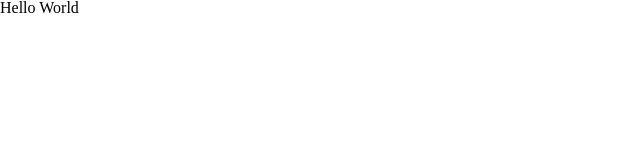
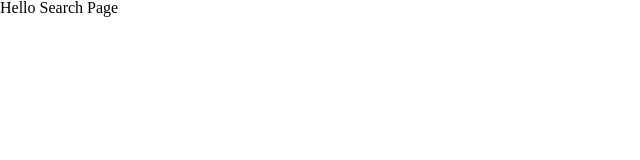
Before and after one commit to hhw12409/MyFlix, a React (Create React App) app: page /search in a window 1280 px wide. Shown: the top 160 px of the page, without its empty margins (0-640 px from the left). Built offline with nearby package versions, Linux system fonts and the light colour scheme.

Commit message:
Feat: router setting

```diff
--- a/package.json
+++ b/package.json
@@ -12,6 +12,7 @@
     "@types/react-dom": "^18.0.6",
     "react": "^18.2.0",
     "react-dom": "^18.2.0",
+    "react-router-dom": "^6.4.1",
     "react-scripts": "5.0.1",
     "recoil": "^0.7.5",
     "styled-components": "^5.3.5",
--- a/src/App.tsx
+++ b/src/App.tsx
@@ -1,8 +1,17 @@
+import { BrowserRouter, Route, Routes } from 'react-router-dom';
+import Home from './pages/Home';
+import Search from './pages/Search';
+import Tv from './pages/Tv';
+
 function App() {
   return (
-    <div>
-      <h1>Hello World</h1>
-    </div>
+    <BrowserRouter>
+      <Routes>
+        <Route path="/" element={<Home />} />
+        <Route path="/tv" element={<Tv />} />
+        <Route path="/search" element={<Search />} />
+      </Routes>
+    </BrowserRouter>
   );
 }
 
--- a/src/index.tsx
+++ b/src/index.tsx
@@ -1,7 +1,7 @@
 import React from 'react';
 import ReactDOM from 'react-dom/client';
 import App from './App';
-import GlobalStyle from './Globalstyle';
+import GlobalStyle from './GlobalStyle';
 import { RecoilRoot } from 'recoil';
 import { ThemeProvider } from 'styled-components';
 import { theme } from './theme';
--- /dev/null
+++ b/src/pages/Home.tsx
@@ -0,0 +1,9 @@
+const Home = () => {
+  return (
+    <div>
+      <h1>Hello Home Page</h1>
+    </div>
+  );
+};
+
+export default Home;
--- /dev/null
+++ b/src/pages/Search.tsx
@@ -0,0 +1,9 @@
+const Search = () => {
+  return (
+    <div>
+      <h1>Hello Search Page</h1>
+    </div>
+  );
+};
+
+export default Search;
--- /dev/null
+++ b/src/pages/Tv.tsx
@@ -0,0 +1,9 @@
+const Tv = () => {
+  return (
+    <div>
+      <h1>Hello Tv page</h1>
+    </div>
+  );
+};
+
+export default Tv;
```
Also changed, not shown: 1 other file (tests, documents, lock files or other folders).
